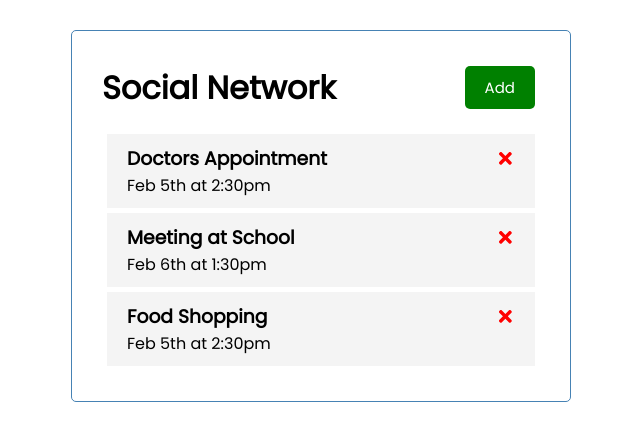
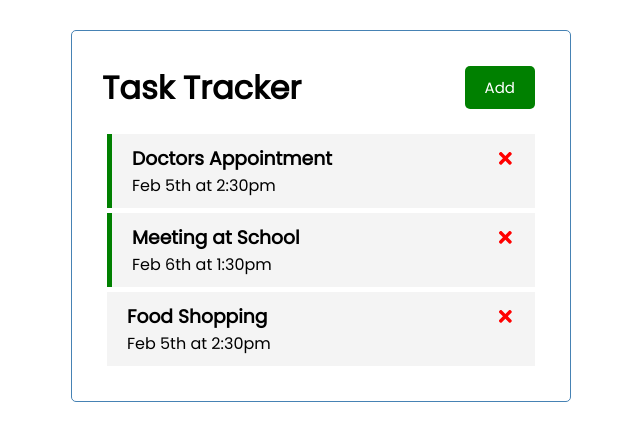
Before and after one commit to flameryx/react-task-tracker, a React (Create React App) app: page / in a window 1280 px wide. Shown: the top 440 px of the page, without its empty margins (319-959 px from the left). Built offline with nearby package versions, Linux system fonts and the light colour scheme.

Commit message:
Added reminder ribbons to tasks. This is toggled when you double click a task

```diff
--- a/src/App.js
+++ b/src/App.js
@@ -29,10 +29,20 @@
     setTasks(tasks.filter((task) => task.id !== id))
   }
 
+  // Toggle Reminder
+  const toggleReminder = (id) => {
+    setTasks(tasks.map((task) => task.id === id
+    ? { ...task, reminder: !task.reminder} : task))
+  }
+
   return (
     <div className="container">
-        <Header title='Social Network'/>
-        <Tasks tasks={tasks} onDelete={deleteTask} />
+        <Header title='Task Tracker'/>
+        { tasks.length >  0 ? (
+          <Tasks tasks={tasks} onDelete={deleteTask} onToggle={toggleReminder}/>
+        ) : (
+          'No Tasks To Show'
+        )}
     </div>
   );
 }
--- a/src/components/Task.js
+++ b/src/components/Task.js
@@ -1,9 +1,18 @@
 import {FaTimes} from 'react-icons/fa'
 
-const Task = ({ task, onDelete }) => {
+const Task = ({ task, onDelete, onToggle }) => {
   return (
-    <div className="task">
-      <h3>{task.text} <FaTimes style={{ color: 'red', cursor: 'pointer'}} onClick={() => onDelete(task.id)} /></h3>
+    <div
+			className={`task ${task.reminder ? 'reminder' : ''}`}
+			onDoubleClick={() => onToggle(task.id)}
+		>
+      <h3>
+        {task.text}{' '}
+        <FaTimes
+            style={{ color: 'red', cursor: 'pointer'}}
+            onClick={() => onDelete(task.id)}
+        />
+    	</h3>
       <p>{task.day}</p>
     </div>
   )
--- a/src/components/Tasks.js
+++ b/src/components/Tasks.js
@@ -1,10 +1,10 @@
 import Task from './Task'
 
-const Tasks = ({ tasks, onDelete }) => {
+const Tasks = ({ tasks, onDelete, onToggle }) => {
   return (
     <>
   		{tasks.map((task) => (
-        <Task key={task.id} task={task} onDelete={onDelete} />
+        <Task key={task.id} task={task} onDelete={onDelete} onToggle={onToggle} />
       ))}
     </>
   )
```
